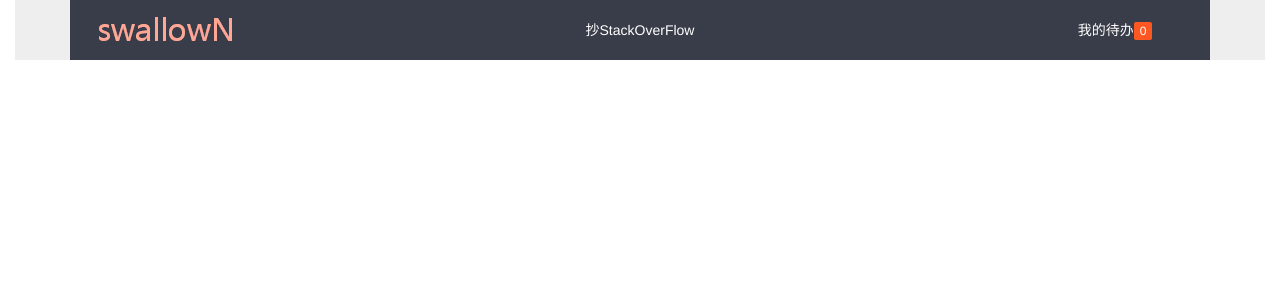
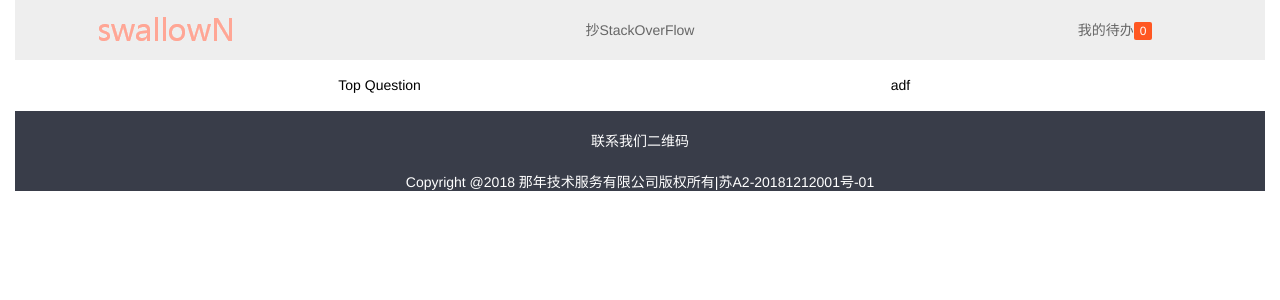
Before and after one commit to wisting967/faq, a Django app: a page that uses faqgui/templates/faqindex.html in a window 1280 px wide. Shown: the top 300 px of the page. Run offline with Django 3.2, Linux system fonts and the light colour scheme; data that the repository does not hold is empty.

Commit message:
index page improve

```diff
--- /dev/null
+++ b/faqgui/templates/buttom.html
@@ -0,0 +1,16 @@
+<div class="layui-container">
+  <div class="layui-row">
+    <div class="layui-col-sm2 layui-bg-black swln-div">
+    </div>
+    <div class="layui-col-sm8 layui-bg-black swln-div">
+      <p>联系我们二维码</p>
+    </div>
+    <div class="layui-col-sm2 layui-bg-black swln-div">
+    </div>
+  </div>
+  <div class="layui-row layui-bg-black">
+    <div class="layui-col-sm12">
+      <p align="center">Copyright @2018 那年技术服务有限公司版权所有|苏A2-20181212001号-01</p>
+    </div>
+  </div>
+</div>
--- a/faqgui/templates/faqindex.html
+++ b/faqgui/templates/faqindex.html
@@ -22,6 +22,41 @@
         {% include 'topheader.html' %}
       </div>
     </div>
+    <div class="layui-row">
+      <div class="layui-col-sm2 swln-div-hiden"></div>
+      <div class="layui-col-sm3 swln-div-white">Top Question</div>
+      <div class="layui-col-sm7 swln-div-white">adf</div>
+    </div>
+    <div class="layui-row">
+      <div class="layui-col-sm2 swln-div-hiden">
+      </div>
+      <div class="layui-col-sm1 swln-div-hiden">
+      </div>
+      <div class="layui-col-sm5">
+        {% for issue in issueList|dictsort:"id" %}
+          <div class="layui-row swln-div-border">
+            <div class="layui-col-sm1 swln-div-white"><p>{{ issue.Vote }}</p></div>
+            <div class="layui-col-sm1 swln-div-white"><p>{{ issue.View }}</p></div>
+            <div class="layui-col-sm1 swln-div-white"><p>{{ issue.Answer }}</p></div>
+            <div class="layui-col-sm9 swln-div-white"><p align="left">{{ issue.IssueTitle }}</p></div>
+            <div class="layui-col-sm1 wln-div-white"><p align="center">投票</p></div>
+            <div class="layui-col-sm1 wln-div-white"><p align="center">浏览</p></div>
+            <div class="layui-col-sm1 wln-div-white"><p align="center">答复</p></div>
+            <div class="layui-col-sm9 wln-div-white"><p align="left">{{ issue.Tags }}</p></div>
+            <div class="layui-col-sm3 layui-col-sm-offset9 wln-div-white"><p align="right">{{ issue.CreateTime }}</p></div>
+          </div>
+        {% endfor %}
+      </div>
+      <div class="layui-col-sm2 layui-bg-gray">
+      </div>
+      <div class="layui-col-sm2">
+      </div>
+    </div>
+    <div class="layui-row">
+      <div class="layui-col-sm12 layui-bg-black">
+        {% include 'buttom.html' %}
+      </div>
+    </div>
   </div>
 
  </body>
--- a/faqgui/templates/topheader.html
+++ b/faqgui/templates/topheader.html
@@ -1,14 +1,14 @@
 <div class="layui-container">
   <div class="layui-row">
-    <div class="layui-col-sm2 layui-bg-black swln-div">
+    <div class="layui-col-sm2 layui-bg-gray swln-div">
       <div class="swln-div-table">
         <span><img src="/static/NewLogo.png"></span>
       </div>
     </div>
-    <div class="layui-col-sm8 layui-bg-black swln-div">
+    <div class="layui-col-sm8 layui-bg-gray swln-div">
       <p>抄StackOverFlow</p>
     </div>
-    <div class="layui-col-sm2 layui-bg-black swln-div">
+    <div class="layui-col-sm2 layui-bg-gray swln-div">
       <p>我的待办<span class="layui-badge">0</span></p>
     </div>
   </div>
--- a/faqgui/views.py
+++ b/faqgui/views.py
@@ -2,6 +2,7 @@
 from __future__ import unicode_literals
 
 from django.shortcuts import render
+import requests
 import sys
 import logging
 
@@ -14,4 +15,9 @@ logger = logging.getLogger('swallowN')
 # Create your views here.
 def index(request):
   context = {}
+  _session = requests.session()
+  _res = _session.get('http://127.0.0.1:8080/faqapi/v1/issue/')
+  if _res.status_code == requests.codes.ok:
+    context['issueList'] = _res.json()
+    logger.info(_res.json())
   return render(request, 'faqindex.html', context)
--- a/homepage/settings.py
+++ b/homepage/settings.py
@@ -26,6 +26,7 @@ SECRET_KEY = ')od-@va+mvi%a@9+f^5^@_8)18k@f3wds71!v!m6jl-z5323o@'
 DEBUG = True
 
 ALLOWED_HOSTS = [
+  '127.0.0.1',
   '192.168.1.102',
 ]
 
--- a/static/swallowN/css/swallowN.css
+++ b/static/swallowN/css/swallowN.css
@@ -6,6 +6,29 @@
   text-align: center;
   background-color: #393D49;
    color: #fff;
+}
+
+.swln-div-border {
+  border:1px solid #F0F0F0;
+}
+
+.swln-div-white {
+  adding: 5px;
+  line-height: 50px;
+  text-align: center;
+  background-color: #fff;
+}
+
+.swln-div-gray {
+  adding: 5px;
+  line-height: 50px;
+  text-align: center;
+  background-color: #F0F0F0;
+}
+
+.swln-div-hiden {
+  min-height:1px;
+  visibility: hidden;
 }
 
 /* 隐式指定显示类型为table */
```
Also changed, not shown: 1 other file.
